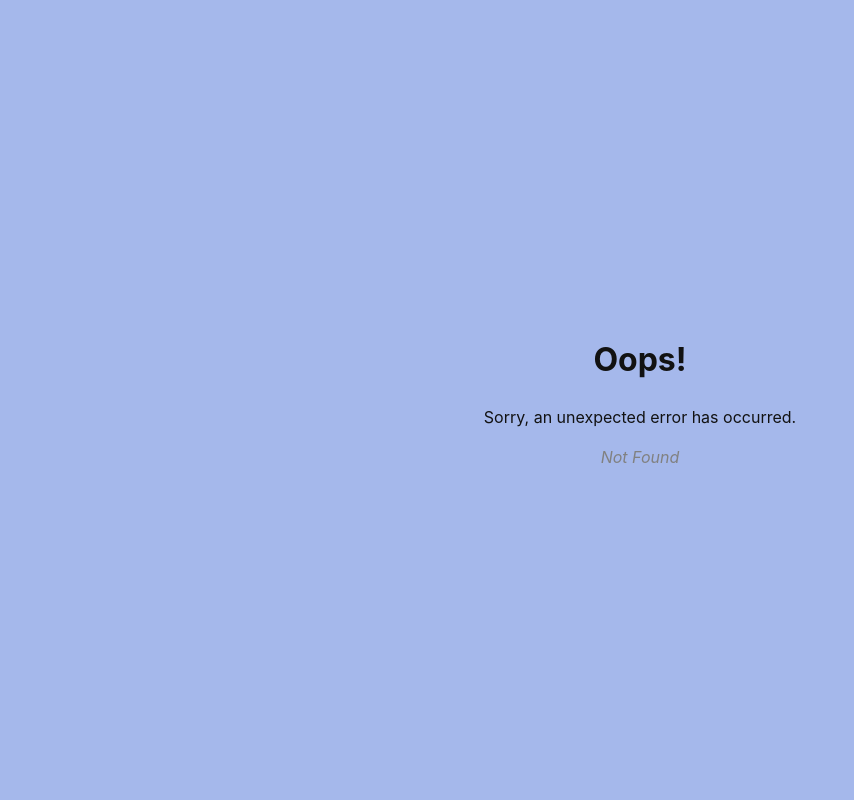
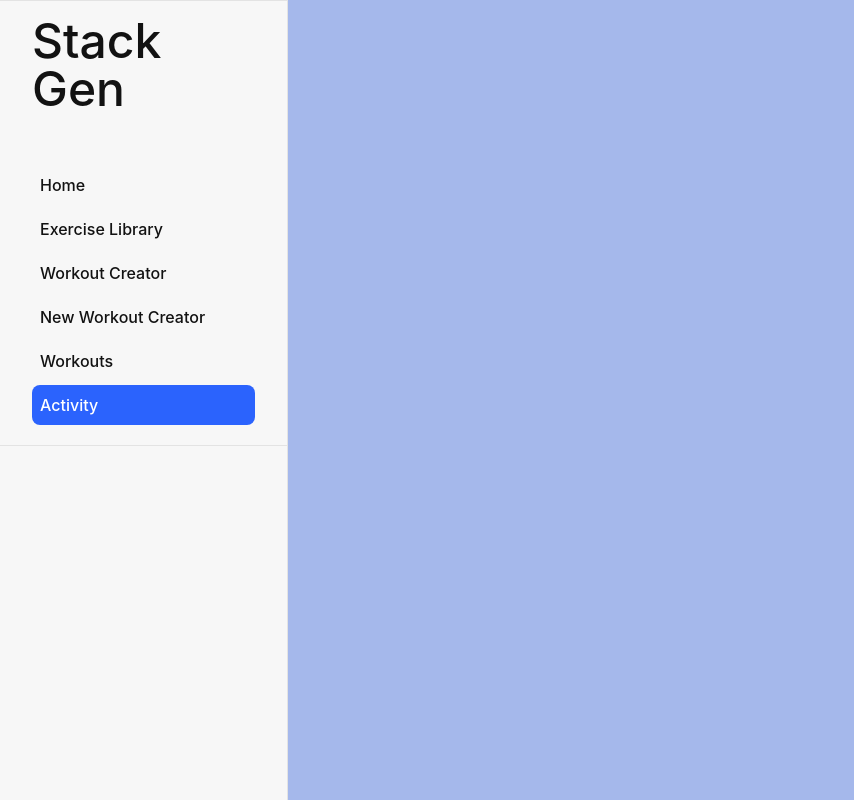
Before and after one commit to djwalker15/vitejs-vite-p9upnz2, a React (Vite) app: page /activity in a window 1280 px wide. Before the commit this address had no page. Shown: the whole page, without its empty margins (0-854 px from the left). Built offline with nearby package versions, Linux system fonts and the light colour scheme.

Commit message:
Add activity page

```diff
--- a/src/components/Sidebar/Sidebar.jsx
+++ b/src/components/Sidebar/Sidebar.jsx
@@ -39,6 +39,11 @@ export default function Sidebar() {
                 <span>Workouts</span>
               </NavLink>
             </li>
+            <li>
+              <NavLink to={`/activity`}>
+                <span>Activity</span>
+              </NavLink>
+            </li>
           </ul>
         </nav>
       </div>
--- a/src/main.jsx
+++ b/src/main.jsx
@@ -12,6 +12,7 @@ import store from './store.jsx'
 import { Provider } from 'react-redux';
 import NewWorkoutCreatorPage from './pages/NewWorkoutCreatorPage/NewWorkoutCreatorPage.jsx';
 import WorkoutsPage from './pages/WorkoutsPage/WorkoutsPage.jsx';
+import ActivityPage from './pages/ActivityPage/ActivityPage.jsx';
 
 const queryClient = new QueryClient();
 
@@ -52,6 +53,10 @@ const router = createBrowserRouter([
           {
             path: 'workouts',
             element: <WorkoutsPage />
+          },
+          {
+            path: 'activity',
+            element: <ActivityPage />
           }
           // {
           //   // Exercise Library
--- /dev/null
+++ b/src/pages/ActivityPage/ActivityPage.jsx
@@ -0,0 +1,3 @@
+export default function ActivityPage() {
+
+}
```
Also changed, not shown: src/pages/ActivityPage/ActivityPage.css (added).
